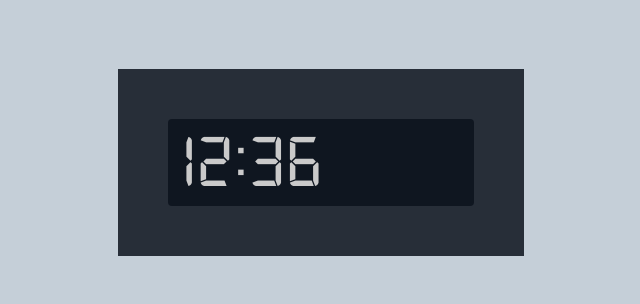
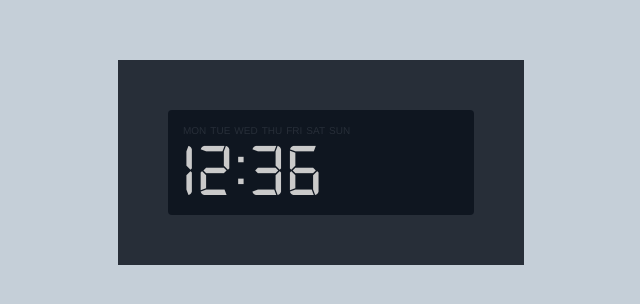
Before and after one commit to rcrespo9/digital-clock, a website: page app/index.html in a window 1280 px wide. Shown: the part 246-550 px from the top of the page, without its empty margins (319-959 px from the left). Drawn offline with nearby package versions, Linux system fonts and the light colour scheme; files that its build step writes are made by us from their sources.

Commit message:
added days

```diff
--- a/app/index.html
+++ b/app/index.html
@@ -33,6 +33,15 @@
 	<main class="page-wrapper">
 	    <div class="clock" id="js-clock">
 			<div class="clock__inner">
+				<div class="clock__days">
+					<span class="clock__day" data-day="1">Mon</span>
+					<span class="clock__day" data-day="2">Tue</span>
+					<span class="clock__day" data-day="3">Wed</span>
+					<span class="clock__day" data-day="4">Thu</span>
+					<span class="clock__day" data-day="5">Fri</span>
+					<span class="clock__day" data-day="6">Sat</span>
+					<span class="clock__day" data-day="7">Sun</span>
+				</div>
 				<time>12:36</time>
 			</div>
 	    </div>
--- a/app/styles/main.scss
+++ b/app/styles/main.scss
@@ -67,6 +67,22 @@ body {
 	}
 
 /*------------------------------------*\
+  #CLOCK DAYS
+\*------------------------------------*/
+
+.clock__days {
+	@extend .clearfix;
+}
+
+	.clock__day {
+		color: #272e38;
+		font-size: rem(10px);
+		font-family: 'brandon-grotesque', 'Helvetica Neue', Helvetica, Arial, sans-serif;
+		text-transform: uppercase;
+	}
+
+
+/*------------------------------------*\
   #TIME
 \*------------------------------------*/
 
@@ -77,3 +93,18 @@ body {
 	font-weight: normal;
 	letter-spacing: rem(2px);
 }
+
+
+/*------------------------------------*\
+  #HELPERS
+\*------------------------------------*/
+
+.clearfix:before,
+.clearfix:after {
+    content: " ";
+    display: table;
+}
+
+.clearfix:after {
+    clear: both;
+}
```
Lines whose indentation alone changed are shown as unchanged.
